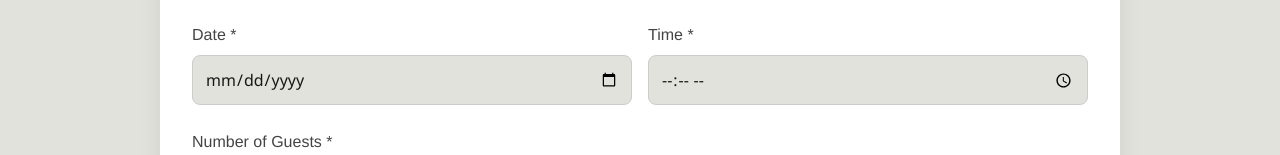
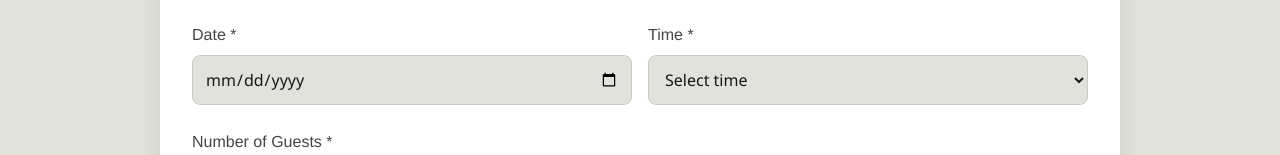
Before and after one commit to Xthedesignerr/meta-capstone, a React (Create React App) app: page /booking in a window 1280 px wide. Shown: the part 623-778 px from the top of the page. Built offline with nearby package versions, Linux system fonts and the light colour scheme.

Commit message:
Initial commit - Little Lemon reservation form with booking table

```diff
--- a/public/index.html
+++ b/public/index.html
@@ -53,5 +53,6 @@
       To begin the development, run `npm start` or `yarn start`.
       To create a production bundle, use `npm run build` or `yarn build`.
     -->
+
   </body>
 </html>
--- a/src/Components/Main.css
+++ b/src/Components/Main.css
@@ -97,3 +97,37 @@
   font-weight: 500;
   text-align: center;
 }
+
+/* Bookings Table */
+.booking-table {
+  margin-top: 3rem;
+  overflow-x: auto;
+}
+
+.booking-table h2 {
+  font-size: 1.5rem;
+  color: #333;
+  margin-bottom: 1rem;
+}
+
+.booking-table table {
+  width: 100%;
+  border-collapse: collapse;
+  font-size: 0.95rem;
+}
+
+.booking-table th,
+.booking-table td {
+  padding: 0.75rem;
+  border: 1px solid #ddd;
+  text-align: left;
+}
+
+.booking-table th {
+  background-color: #f4f4f4;
+  font-weight: 600;
+}
+
+.booking-table tr:nth-child(even) {
+  background-color: #fcfcfc;
+}
--- a/src/Components/Main.js
+++ b/src/Components/Main.js
@@ -1,6 +1,6 @@
-import React, { useState } from 'react';
+import React, { useState, useEffect } from 'react';
+import { fetchAPI, submitAPI } from '../api'; // make sure api.js is in src/
 import './Main.css';
-
 
 const Main = () => {
   const [formData, setFormData] = useState({
@@ -11,7 +11,18 @@ const Main = () => {
     time: '',
     guests: '',
   });
+  const [availableTimes, setAvailableTimes] = useState([]);
   const [submitted, setSubmitted] = useState(false);
+
+  // Fetch available times whenever date changes
+  useEffect(() => {
+    if (formData.date) {
+      const times = fetchAPI(new Date(formData.date));
+      setAvailableTimes(times);
+    } else {
+      setAvailableTimes([]);
+    }
+  }, [formData.date]);
 
   const handleChange = (e) => {
     const { name, value } = e.target;
@@ -27,9 +38,12 @@ const Main = () => {
       return;
     }
 
+    // Submit reservation using API
+    const success = submitAPI(formData);
+
+    if (success) {
       setSubmitted(true);
 
-    // Reset form after showing confirmation
       setTimeout(() => {
         setFormData({
           name: '',
@@ -39,8 +53,12 @@ const Main = () => {
           time: '',
           guests: '',
         });
+        setAvailableTimes([]);
         setSubmitted(false);
       }, 5000);
+    } else {
+      alert('Something went wrong. Please try again.');
+    }
   };
 
   return (
@@ -102,14 +120,20 @@ const Main = () => {
 
             <div className="form-group half-width">
               <label htmlFor="time">Time *</label>
-              <input
+              <select
                 id="time"
                 name="time"
-                type="time"
                 value={formData.time}
                 onChange={handleChange}
                 required
-              />
+              >
+                <option value="" disabled>Select time</option>
+                {availableTimes.map((t) => (
+                  <option key={t} value={t}>
+                    {t}
+                  </option>
+                ))}
+              </select>
             </div>
           </div>
 
@@ -122,9 +146,7 @@ const Main = () => {
               onChange={handleChange}
               required
             >
-              <option value="" disabled>
-                Select guests
-              </option>
+              <option value="" disabled>Select guests</option>
               <option value="1">1 Guest</option>
               <option value="2">2 Guests</option>
               <option value="3">3 Guests</option>
--- /dev/null
+++ b/src/api.js
@@ -0,0 +1,16 @@
+// src/api.js
+
+// Mock function to fetch available reservation times
+export const fetchAPI = (date) => {
+    // Example: return an array of times based on the date
+    // In real API, this would depend on booked slots
+    const hours = ['17:00', '17:30', '18:00', '18:30', '19:00', '19:30', '20:00'];
+    return hours;
+  };
+
+  // Mock function to submit booking form data
+  export const submitAPI = (formData) => {
+    console.log('Submitting booking:', formData);
+    // Returns true if submission was successful
+    return true;
+  };
```
Lines whose indentation alone changed are shown as unchanged.
